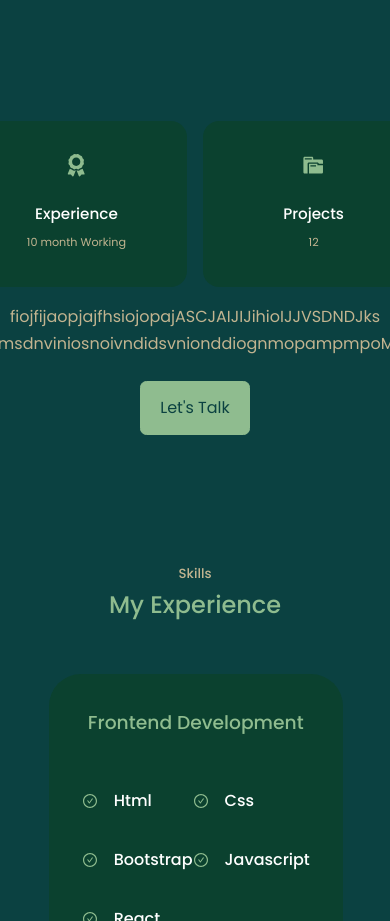
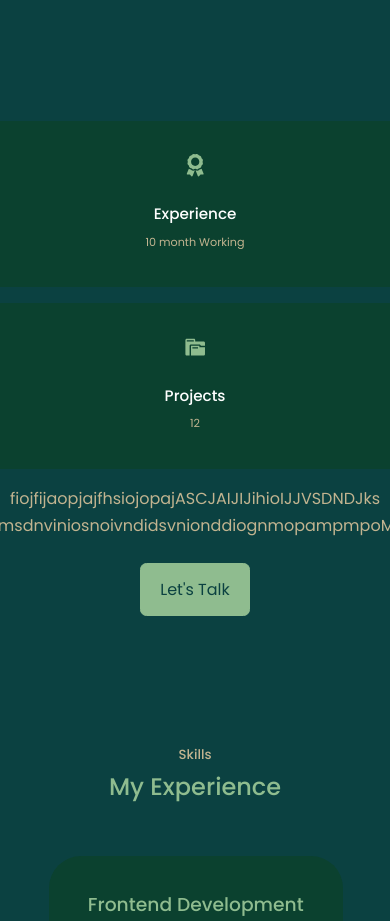
Before and after one commit to Dipocbd/Portfolio-Website, a React (Create React App) app: page / in a window 390 px wide. Shown: the part 1026-1947 px from the top of the page. Built offline with nearby package versions, Linux system fonts and the light colour scheme.

Commit message:
More Codes

```diff
--- a/package.json
+++ b/package.json
@@ -6,6 +6,7 @@
     "@testing-library/jest-dom": "^5.16.4",
     "@testing-library/react": "^13.3.0",
     "@testing-library/user-event": "^13.5.0",
+    "emailjs-com": "^3.2.0",
     "react": "^18.2.0",
     "react-dom": "^18.2.0",
     "react-icons": "^4.4.0",
--- a/src/components/about/about.css
+++ b/src/components/about/about.css
@@ -68,6 +68,7 @@
 .about__cards{
     display:grid;
     grid-template-columns:1fr;
+
 }
 .about__me{
     width:50%;
@@ -83,7 +84,7 @@
 @media screen and (max-width:600px){
 
     .about__container{
-        grid-template-columns: 1fr;
+        grid-template-columns: repeat(1,1fr);
         gap:1rem;
     }
 
@@ -98,8 +99,9 @@
     }
 
     .about__cards{
-        grid-template-columns: 1fr 1fr;
+        grid-template-columns: repeat(1,1fr);
         gap:1rem;
+
     }
     .about__content{
        text-align:center;
@@ -109,4 +111,5 @@
     .about__content p{
         margin:1,5rem 0;
     }
+
   }
--- a/src/components/contact/Contact.js
+++ b/src/components/contact/Contact.js
@@ -2,7 +2,21 @@ import React from 'react'
 import './contact.css'
 import {MdOutlineMailOutline} from 'react-icons/md'
 import{BsWhatsapp} from 'react-icons/bs'
+import { useRef } from 'react';
+import emailjs from 'emailjs-com'
+
 const Contact = () => {
+
+  const form = useRef();
+
+  const sendEmail = (e) => {
+    e.preventDefault();
+
+    emailjs.sendForm('service_0jkq0vj', 'template_hfszpsl', form.current, '2CweE3Sr7O1kmc8SF')
+
+    e.target.reset()
+  };
+
   return (
     <section id ="contact">
       <h5>Get In Touch</h5>
@@ -25,7 +39,7 @@ const Contact = () => {
         <a href="https://wa.me/+2348100458460?" target='_blank' rel="noreferrer">Send a message</a>
        </article>
        </div>
-        <form action="">
+        <form ref={form} onSubmit={sendEmail}>
           <input type="text" name="name" placeholder="Your Full Name" required/>
           <input type="email" name="email" placeholder="Your Email" required/>
           <textarea area name="message" rows="7" placeholder="Your Message" required></textarea >
```
Also changed, not shown: 1 other file (tests, documents, lock files or other folders).
